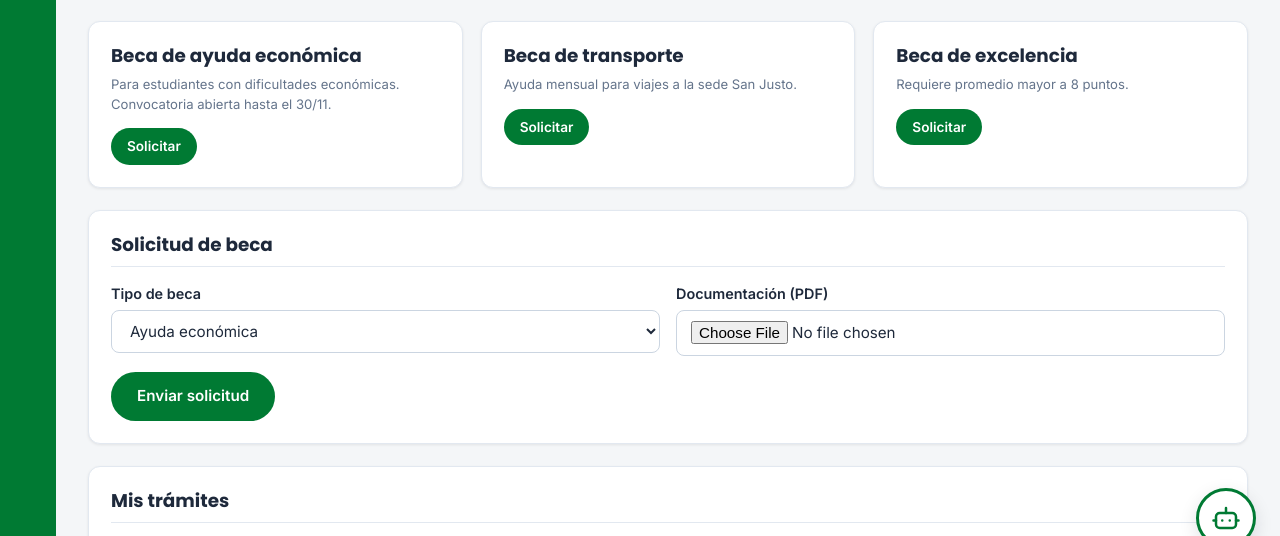
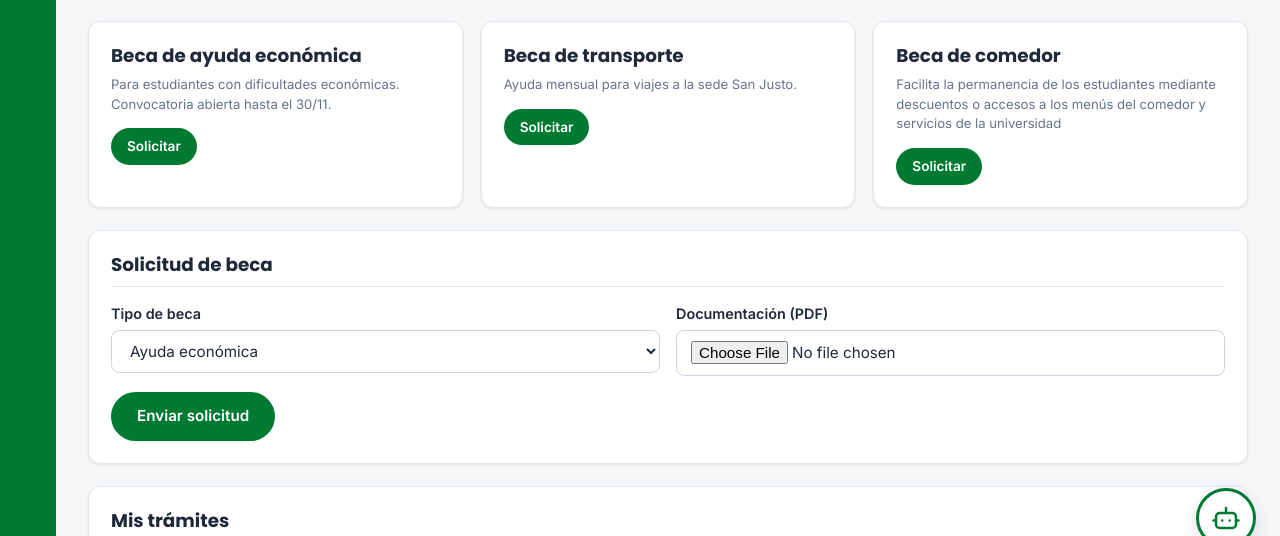
Before and after one commit to valentinaromanop-ui/intraconsulta-unlam-prototipo, a plain HTML site: page intraconsulta-unlam/tramites.html in a window 1280 px wide. Shown: the part 228-764 px from the top of the page. Drawn offline with Linux system fonts and the light colour scheme.

Commit message:
modifique beca

```diff
--- a/intraconsulta-unlam/tramites.html
+++ b/intraconsulta-unlam/tramites.html
@@ -17,9 +17,9 @@
   <section class="tab-panel" id="becas"><div class="grid-3">
     <div class="card"><h2>Beca de ayuda económica</h2><p class="hint" style="margin:8px 0 14px">Para estudiantes con dificultades económicas. Convocatoria abierta hasta el 30/11.</p><button class="btn-primary btn-sm" onclick="document.getElementById('bf').scrollIntoView()">Solicitar</button></div>
     <div class="card"><h2>Beca de transporte</h2><p class="hint" style="margin:8px 0 14px">Ayuda mensual para viajes a la sede San Justo.</p><button class="btn-primary btn-sm" onclick="document.getElementById('bf').scrollIntoView()">Solicitar</button></div>
-    <div class="card"><h2>Beca de excelencia</h2><p class="hint" style="margin:8px 0 14px">Requiere promedio mayor a 8 puntos.</p><button class="btn-primary btn-sm" onclick="document.getElementById('bf').scrollIntoView()">Solicitar</button></div></div>
+    <div class="card"><h2>Beca de comedor</h2><p class="hint" style="margin:8px 0 14px">Facilita la permanencia de los estudiantes mediante descuentos o accesos a los menús del comedor y servicios de la universidad</p><button class="btn-primary btn-sm" onclick="document.getElementById('bf').scrollIntoView()">Solicitar</button></div></div>
     <form class="card" id="bf" data-demo="Solicitud de beca enviada. Te avisamos cuando cambie su estado."><div class="card-header"><h2>Solicitud de beca</h2></div>
-      <div class="form-row"><div class="form-group"><label for="bt">Tipo de beca</label><select class="form-control" id="bt"><option>Ayuda económica</option><option>Transporte</option><option>Excelencia</option></select></div>
+      <div class="form-row"><div class="form-group"><label for="bt">Tipo de beca</label><select class="form-control" id="bt"><option>Ayuda económica</option><option>Transporte</option><option>Comedor</option></select></div>
       <div class="form-group"><label for="bd">Documentación (PDF)</label><input class="form-control" id="bd" type="file" accept=".pdf" required></div></div>
       <button class="btn-primary" type="submit">Enviar solicitud</button></form></section>
   <section class="tab-panel" id="reclamos"><form class="card" data-demo="Reclamo registrado. Podés seguirlo en Mis trámites."><div class="card-header"><h2>Nuevo reclamo de nota o materia</h2></div>
```
